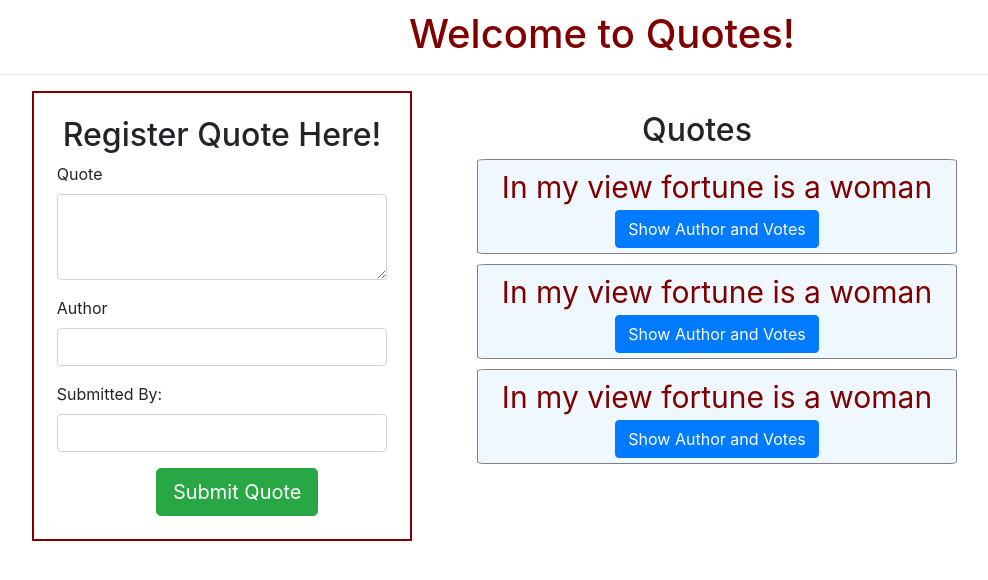
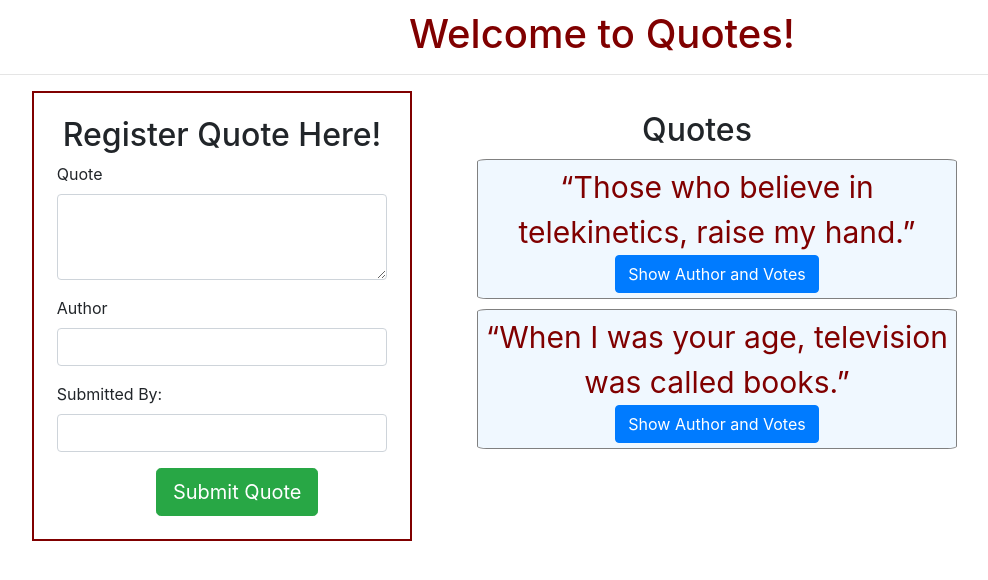
Before and after one commit to MugachaGichamba/Quotes, an Angular app: page / in a window 1280 px wide. Shown: the top 580 px of the page, without its empty margins (38-1026 px from the left). Built offline with nearby package versions, Linux system fonts and the light colour scheme.

Commit message:
Finalised changes

```diff
--- a/src/app/quote/quote.component.ts
+++ b/src/app/quote/quote.component.ts
@@ -8,9 +8,9 @@ import {Quote} from '../quote'
 })
 export class QuoteComponent implements OnInit {
   quotes = [
-    new Quote(1, 'In my view fortune is a woman', "nicollo machiaveli", "mugacha g", 0, 0, new Date),
-    new Quote(2, 'In my view fortune is a woman', "nicollo machiaveli", "mugacha g", 0, 0, new Date),
-    new Quote(3, 'In my view fortune is a woman', "nicollo machiaveli", "mugacha g", 0, 0, new Date),
+    new Quote(1, '“Those who believe in telekinetics, raise my hand.” ', "― Kurt Vonnegut", "mugacha g", 0, 0, new Date),
+    new Quote(2, '“When I was your age, television was called books.” ', "― William Goldman", "mugacha g", 0, 0, new Date),
+
 
   ]
 
```
Also changed, not shown: 20 other files (tests, documents, lock files or other folders).
